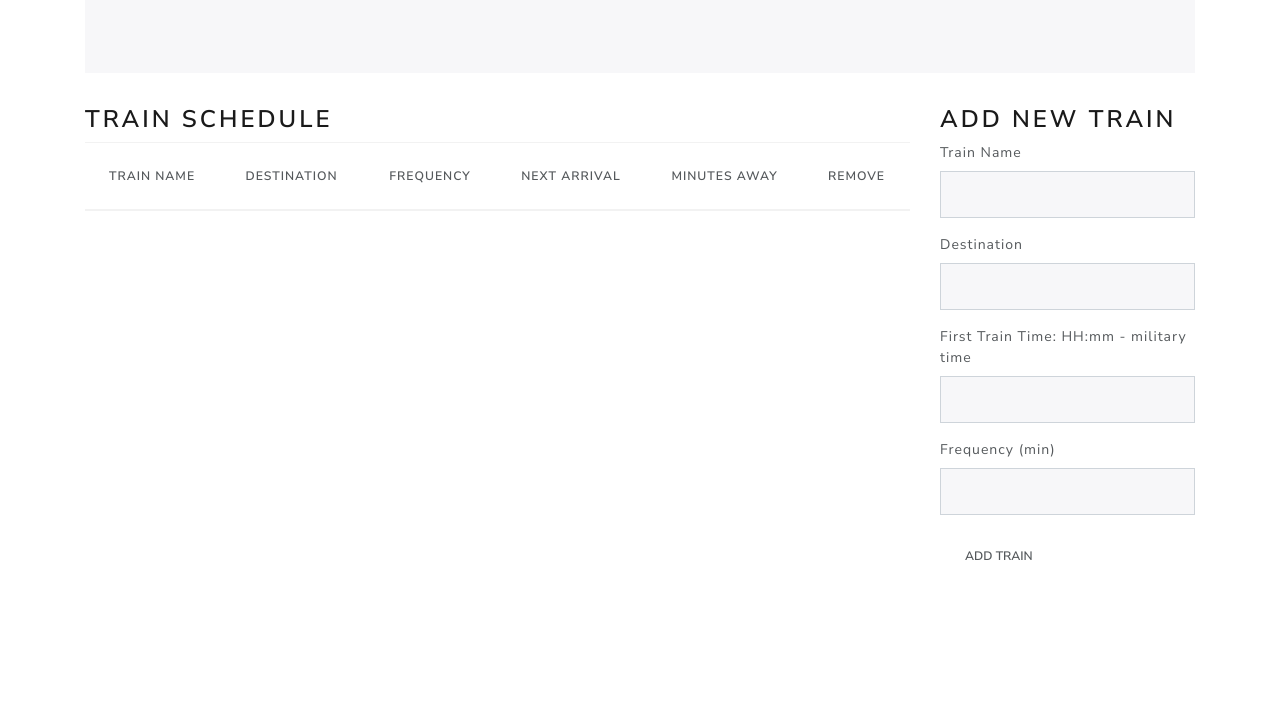
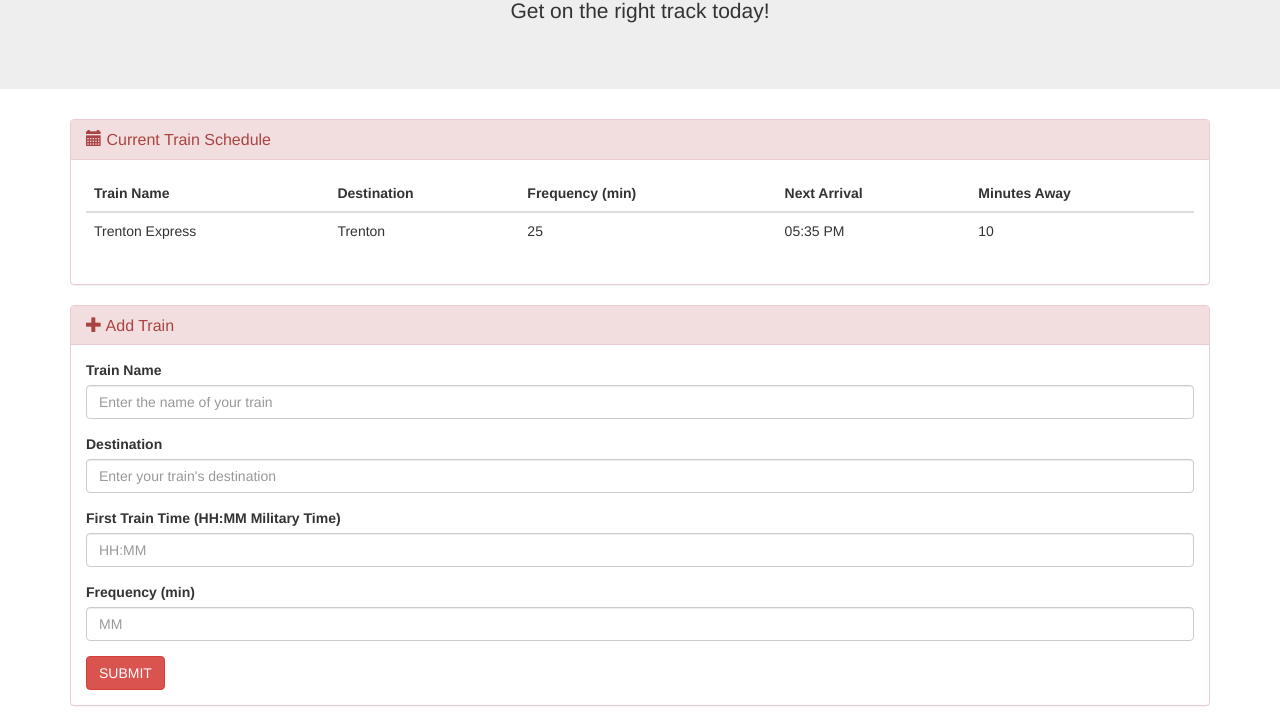
Before and after one commit to Fabram613/Train-Scheduler, a plain HTML site: page index.html in a window 1280 px wide. Shown: the part 151-877 px from the top of the page. Before the commit the page ends 800 px from the top, so only its background shows below. Drawn offline with nearby package versions, Linux system fonts and the light colour scheme; a web font is replaced by a local one.

Commit message:
html v2, update readme.md

```diff
--- a/index.html
+++ b/index.html
@@ -2,98 +2,129 @@
 <html lang="en">
 <head>
 	<meta charset="utf-8">
+	<meta http-equiv="X-UA-Compatible" content="IE=edge">
 
-<!-- Setting the View-Port -->
-<meta name="viewport" content="width=device-width, initial-scale=1.0">
-
-<!-- Normalize.CSS -->
+	<!-- Linking Normalize.css -->
 	<link rel="stylesheet" type="text/css" href="assets/css/normalize.css">
 
-<!-- Linking BOOTSTRAP CDN -->
-<link href="https://maxcdn.bootstrapcdn.com/bootswatch/4.4.1/css/bootstrap.min.css" rel="stylesheet" integrity="sha384-RpX8okQqCyUNG7PlOYNybyJXYTtGQH+7rIKiVvg1DLg6jahLEk47VvpUyS+E2/uJ" crossorigin="anonymous">
+	<!-- Setting the Viewport -->
+	<meta name="viewport" content="width=device-width, initial-scale=1">
 
-<!-- Linking our own CSS -->
+	<!-- Linking jQuery CDN -->
+	<script src="https://code.jquery.com/jquery-3.2.1.min.js" integrity="sha256-hwg4gsxgFZhOsEEamdOYGBf13FyQuiTwlAQgxVSNgt4=" crossorigin="anonymous"></script>
+
+	<!-- BOOTSTRAP 3: Latest compiled and minified CSS -->
+	<link rel="stylesheet" href="https://maxcdn.bootstrapcdn.com/bootstrap/3.3.7/css/bootstrap.min.css" integrity="sha384-BVYiiSIFeK1dGmJRAkycuHAHRg32OmUcww7on3RYdg4Va+PmSTsz/K68vbdEjh4u" crossorigin="anonymous">
+
+	<!-- Linking my own CSS -->
 	<link rel="stylesheet" type="text/css" href="assets/css/style.css">
 
-<title>F&amp;R Express Schedule</title>
+	<!-- Linking my own JAVASCRIPT -->
+	<script type="text/javascript" src="assets/javascript/script.js"></script>
+
+	<!-- Linking Google Web Fonts -->
+	<link href="https://fonts.googleapis.com/css?family=Gravitas+One|Open+Sans:600" rel="stylesheet">
+
+	<!-- Linking Google Firebase Database -->
+	<script src="https://www.gstatic.com/firebasejs/4.7.0/firebase.js"></script>
+
+	<!-- Linking Moment.js Library -->
+  <script src="https://cdn.jsdelivr.net/momentjs/2.12.0/moment.min.js"></script>
+
+	<title>Train Scheduler</title>
 
 </head>
+<body>
 
-<body>
+<!-- BEGIN HTML PAGE CONTENT -->
+
+<!-- JUMBOTRON -->
+<div class="jumbotron">
+	<div class="container text-center">
+		<h1>F&R Railroad Train Scheduler</h1>
+		<p>Get on the right track today!</p>
+	</div>
+</div>
+<!-- End Jumbotron -->
+
 <div class="container">
-        <div class="jumbotron">
-          <h1 class="text-center" id="heading">F&amp;R Express</h1>
-          <h2 class="text-center" id="subHeading">Get on the right track!</h2>
-          <p class="pull-right" id="currentTime"></p>
+
+<!-- Panel 1 -->
+	<div class="panel panel-danger">
+
+		<div class="panel-heading">
+			<h3 class="panel-title">
+				<span class="glyphicon glyphicon-calendar"></span>  Current Train Schedule</h3>
 		</div>
 
-        <div class="row">
-          <div class="col-xs-12 col-sm-9">
-            <div class="panel panel-default">
-              <div class="panel-heading">
-                <h3 class="panel-title">Train Schedule</h3>
-              </div>
 		<div class="panel-body">
-                <table class="table table-hover" id="train-table">
+
+			<!-- TABLE -->
+			<div class="table-responsive">
+				<table class="table">
 					<thead>
 						<tr>
 							<th>Train Name</th>
 							<th>Destination</th>
-                      <th class="text-center">Frequency</th>
-                      <th class="text-center">Next Arrival</th>
-                      <th class="text-center">Minutes Away</th>
-                      <th class="text-center">Remove</th>
+							<th>Frequency (min)</th>
+							<th>Next Arrival</th>
+							<th>Minutes Away</th>
 						</tr>
 					</thead>
-                  <tbody id="train-table-rows">
+
+					<tbody>
+						<tr>
+						  <td>Trenton Express</td>
+						  <td>Trenton</td>
+						  <td>25</td>
+						  <td>05:35 PM</td>
+						  <td>10</td>
+						</tr>
 					</tbody>
+
 				</table>
 			</div>
-            </div>
+
 		</div>
 
-          <div class="col-xs-12 col-sm-3">
-            <div class="panel panel-default">
+	</div>
+
+<!-- Panel 2 -->
+	<div class="panel panel-danger">
+
 		<div class="panel-heading">
-                <h3 class="panel-title">Add New Train</h3>
-                <div>
+			<h3 class="panel-title"><span class="glyphicon glyphicon-plus"></span>  Add Train</h3>
+		</div>
+
 		<div class="panel-body">
 			<form>
 				<div class="form-group">
-                        <label>Train Name</label>
-                        <input type="text" class="form-control form-field" id="train-name">
-                      </div>
-                      <div class="form-group">
-                        <label>Destination</label>
-                        <input type="text" class="form-control form-field" id="destination">
-                      </div>
-                      <div class="form-group">
-                        <label>First Train Time: HH:mm - military time</label>
-                        <input type="text" class="form-control form-field" id="first-train">
-                      </div>
-                      <div class="form-group">
-                        <label>Frequency (min)</label>
-                        <input type="text" class="form-control form-field" id="frequency">
+					<label for="trainName">Train Name</label>
+					<input type="text" class="form-control" id="trainName" placeholder="Enter the name of your train">
 				</div>
 
-                      <button type="submit" class="btn btn-default" id="submit">Add Train</button>
+				<div class="form-group">
+					<label for="destination">Destination</label>
+					<input type="text" class="form-control" id="destination" placeholder="Enter your train's destination">
+				</div>
+
+				<div class="form-group">
+					<label for="firstTrainTime">First Train Time (HH:MM Military Time)</label>
+					<input type="text" class="form-control" id="firstTrainTime" placeholder="HH:MM">
+				</div>
+
+				<div class="form-group">
+					<label for="frequency">Frequency (min)</label>
+					<input type="text" class="form-control" id="frequency" placeholder="MM">
+				</div>
+
+				<button type="submit" class="btn btn-danger" id="submitBttn">SUBMIT</button>
 			</form>
 		</div>
-            </div>
-        </div>
+
 	</div>
 
-    <!-- Linking Firebase -->
-    <script src="https://www.gstatic.com/firebasejs/4.1.2/firebase.js"></script>
-
-    <!-- Linking Moment.JS -->
-    <script src="https://cdnjs.cloudflare.com/ajax/libs/moment.js/2.18.1/moment.min.js" integrity="sha256-1hjUhpc44NwiNg8OwMu2QzJXhD8kcj+sJA3aCQZoUjg=" crossorigin="anonymous"></script>
-
-    <!-- Linking JQUERY -->
-    <script src="https://code.jquery.com/jquery-3.2.1.min.js" integrity="sha256-hwg4gsxgFZhOsEEamdOYGBf13FyQuiTwlAQgxVSNgt4=" crossorigin="anonymous"></script>
-
-    <!-- Linking own JavaScript -->
-    <script type="text/javascript" src="assets/javascript/app.js"></script>
+</div>
 
 </body>
 </html>
```
Also changed, not shown: 1 other file. Lines whose indentation alone changed are shown as unchanged.
